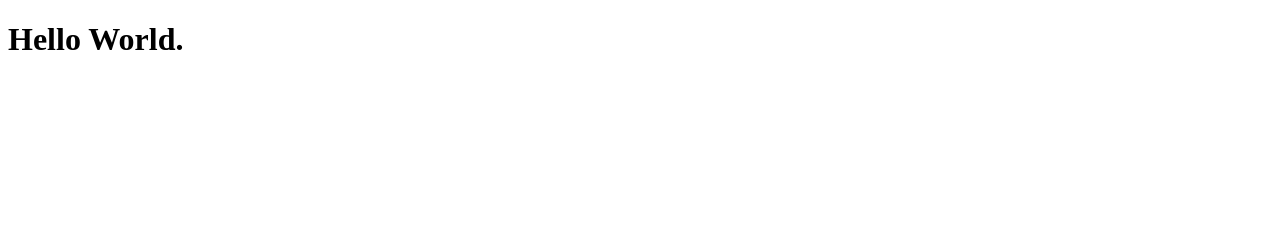
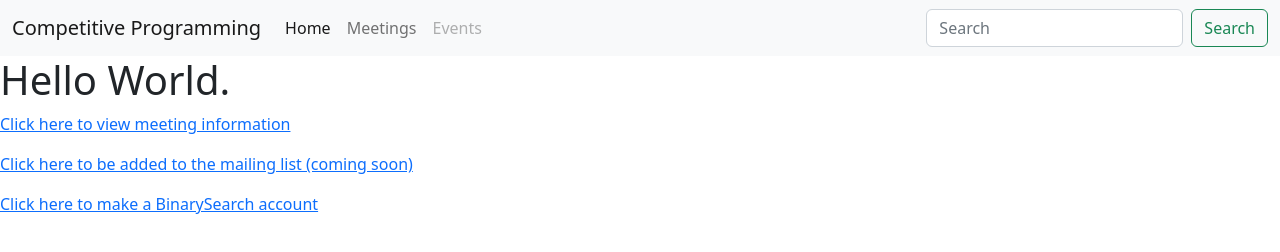
Before and after one commit to NYU-Competitive-Programming/website, a plain HTML site: page index.html in a window 1280 px wide. Drawn offline with nearby package versions, Linux system fonts and the light colour scheme.

Commit message:
ADD initial info and styling with bootstrap

```diff
--- a/index.html
+++ b/index.html
@@ -1,12 +1,40 @@
 <!DOCTYPE html>
 
-<html>
+<html lang="en">
+
 <head>
   <title>Competitive Programming at NYU</title>
+
+  <meta charset="utf-8">
+  <meta name="viewport" content="width=device-width, initial-scale=1, shrink-to-fit=no">
   <link rel="stylesheet" href="style.css">
   <script src="script.js"></script>
+  <!-- CSS only -->
+  <link href="https://cdn.jsdelivr.net/npm/bootstrap@5.2.1/dist/css/bootstrap.min.css" rel="stylesheet"
+    integrity="sha384-iYQeCzEYFbKjA/T2uDLTpkwGzCiq6soy8tYaI1GyVh/UjpbCx/TYkiZhlZB6+fzT" crossorigin="anonymous">
 </head>
+
 <body>
+  <div w3-include-html="navbar.html"></div>
   <h1>Hello World.</h1>
+  <p><a href="meetings.html">Click here to view meeting information</a></p>
+  <p><a href="">Click here to be added to the mailing list (coming soon)</a></p>
+  <p><a href="https://binarysearch.com/">Click here to make a BinarySearch account</a></p>
+
+  <script>
+    $(function () {
+      $('nav li a').filter(function () {
+        return this.href === location.href;
+      }).addClass('active');
+    });
+  </script>
+
+  <script>
+    includeHTML();
+  </script>
+  <script src="https://cdn.jsdelivr.net/npm/bootstrap@5.2.1/dist/js/bootstrap.bundle.min.js"
+    integrity="sha384-u1OknCvxWvY5kfmNBILK2hRnQC3Pr17a+RTT6rIHI7NnikvbZlHgTPOOmMi466C8"
+    crossorigin="anonymous"></script>
 </body>
+
 </html>
--- /dev/null
+++ b/navbar.html
@@ -0,0 +1,36 @@
+<nav class="navbar navbar-expand-lg bg-light">
+  <div class="container-fluid">
+    <a class="navbar-brand" href="index.html">Competitive Programming</a>
+    <button class="navbar-toggler" type="button" data-bs-toggle="collapse" data-bs-target="#navbarSupportedContent" aria-controls="navbarSupportedContent" aria-expanded="false" aria-label="Toggle navigation">
+      <span class="navbar-toggler-icon"></span>
+    </button>
+    <div class="collapse navbar-collapse" id="navbarSupportedContent">
+      <ul class="navbar-nav me-auto mb-2 mb-lg-0">
+        <li class="nav-item">
+          <a class="nav-link active" aria-current="page" href="index.html">Home</a>
+        </li>
+        <li class="nav-item">
+          <a class="nav-link" href="meetings.html">Meetings</a>
+        </li>
+        <li class="nav-item">
+          <a class="nav-link disabled">Events</a>
+        </li>
+        <!-- <li class="nav-item dropdown">
+          <a class="nav-link dropdown-toggle" href="#" role="button" data-bs-toggle="dropdown" aria-expanded="false">
+            Dropdown
+          </a>
+          <ul class="dropdown-menu">
+            <li><a class="dropdown-item" href="#">Action</a></li>
+            <li><a class="dropdown-item" href="#">Another action</a></li>
+            <li><hr class="dropdown-divider"></li>
+            <li><a class="dropdown-item" href="#">Something else here</a></li>
+          </ul>
+        </li> -->
+      </ul>
+      <form class="d-flex" role="search">
+        <input class="form-control me-2" type="search" placeholder="Search" aria-label="Search">
+        <button class="btn btn-outline-success" type="submit">Search</button>
+      </form>
+    </div>
+  </div>
+</nav>
--- a/script.js
+++ b/script.js
@@ -0,0 +1,27 @@
+function includeHTML() {
+  var z, i, elmnt, file, xhttp;
+  /* Loop through a collection of all HTML elements: */
+  z = document.getElementsByTagName("*");
+  for (i = 0; i < z.length; i++) {
+    elmnt = z[i];
+    /*search for elements with a certain atrribute:*/
+    file = elmnt.getAttribute("w3-include-html");
+    if (file) {
+      /* Make an HTTP request using the attribute value as the file name: */
+      xhttp = new XMLHttpRequest();
+      xhttp.onreadystatechange = function() {
+        if (this.readyState == 4) {
+          if (this.status == 200) {elmnt.innerHTML = this.responseText;}
+          if (this.status == 404) {elmnt.innerHTML = "Page not found.";}
+          /* Remove the attribute, and call this function once more: */
+          elmnt.removeAttribute("w3-include-html");
+          includeHTML();
+        }
+      }
+      xhttp.open("GET", file, true);
+      xhttp.send();
+      /* Exit the function: */
+      return;
+    }
+  }
+}
```
Also changed, not shown: meetings.html (added, +51 -0 lines), style.css (+14 -0 lines), 1 other file. Lines whose indentation alone changed are shown as unchanged.
